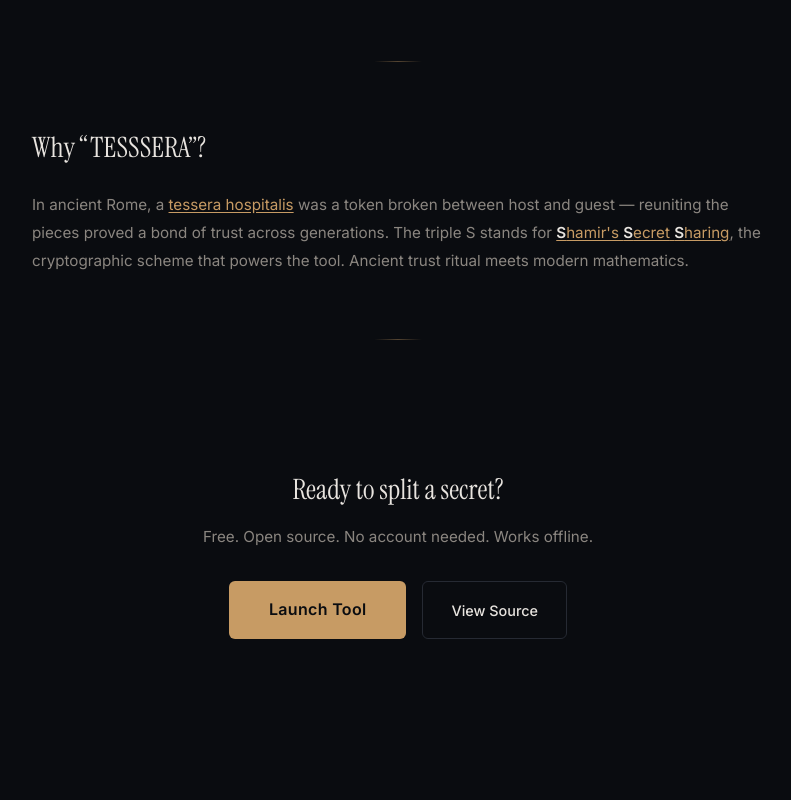
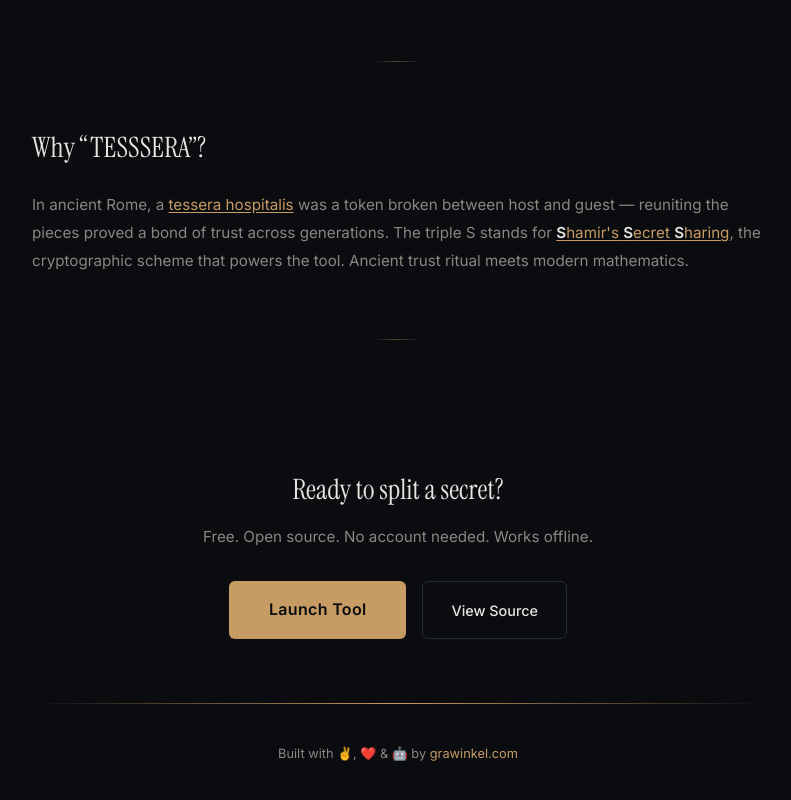
Before and after one commit to grawinkel/tesssera, a React (Vite) app: page / in a window 1280 px wide. Shown: the part 2683-3483 px from the top of the page, without its empty margins (242-1033 px from the left). Before the commit the page ends 3394 px from the top, so only its background shows below. Built offline with nearby package versions, Linux system fonts and the light colour scheme.

Commit message:
add footer

```diff
--- a/src/components/LandingPage.tsx
+++ b/src/components/LandingPage.tsx
@@ -6,6 +6,7 @@ import { TrustPillars } from './landing/TrustPillars';
 import { UseCases } from './landing/UseCases';
 import { NameExplainer } from './landing/NameExplainer';
 import { BottomCTA } from './landing/BottomCTA';
+import { Footer } from './landing/Footer';
 
 export function LandingPage() {
   return (
@@ -23,6 +24,7 @@ export function LandingPage() {
       <NameExplainer />
       <hr className="section-divider" />
       <BottomCTA />
+      <Footer />
     </div>
   );
 }
--- /dev/null
+++ b/src/components/landing/Footer.tsx
@@ -0,0 +1,12 @@
+export function Footer() {
+  return (
+    <footer className="landing-footer">
+      <p>
+        Built with ✌️, ❤️ &amp; 🤖 by{' '}
+        <a href="https://grawinkel.com" target="_blank" rel="noopener noreferrer">
+          grawinkel.com
+        </a>
+      </p>
+    </footer>
+  );
+}
--- a/src/styles/landing.css
+++ b/src/styles/landing.css
@@ -591,6 +591,26 @@
   animation: hiw-fadein 0.5s ease forwards, hiw-glow 1.2s ease 1.1s forwards;
 }
 
+/* ===== Footer ===== */
+.landing-footer {
+  text-align: center;
+  padding: 2.5rem 1rem 2rem;
+  font-size: 0.8rem;
+  color: var(--text-secondary);
+  border-top: 1px solid;
+  border-image: linear-gradient(90deg, transparent, var(--accent), transparent) 1;
+  margin-top: 1rem;
+}
+
+.landing-footer a {
+  color: var(--accent);
+  text-decoration: none;
+}
+
+.landing-footer a:hover {
+  text-decoration: underline;
+}
+
 /* ===== Responsive ===== */
 @media (min-width: 520px) {
   .feature-grid {
```
